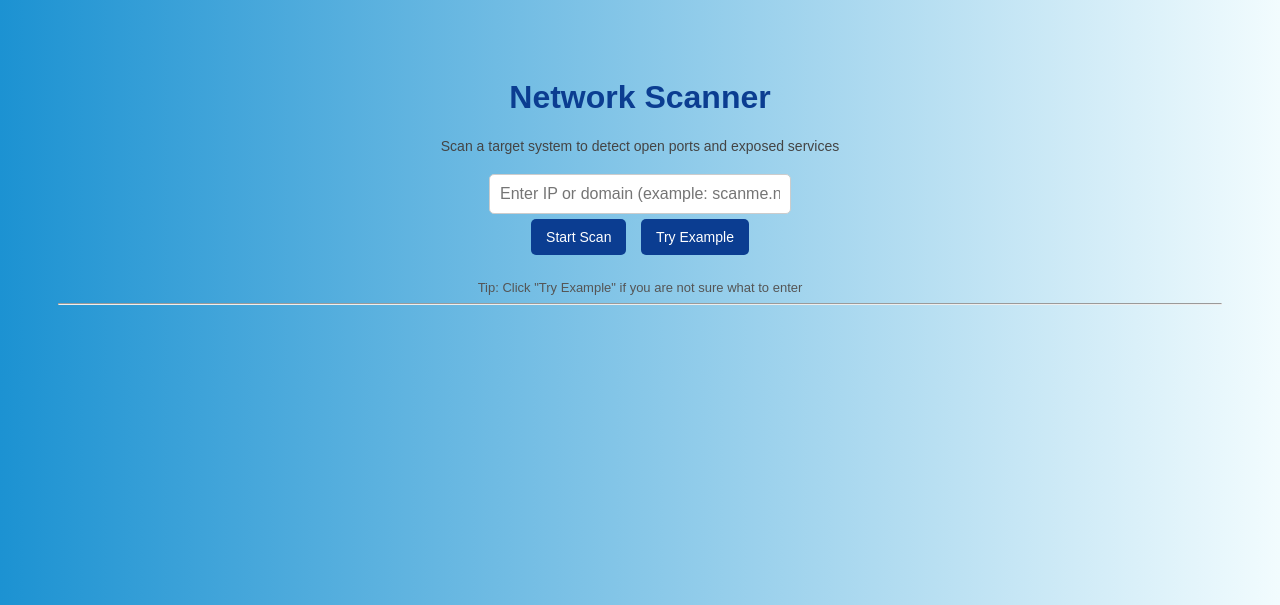
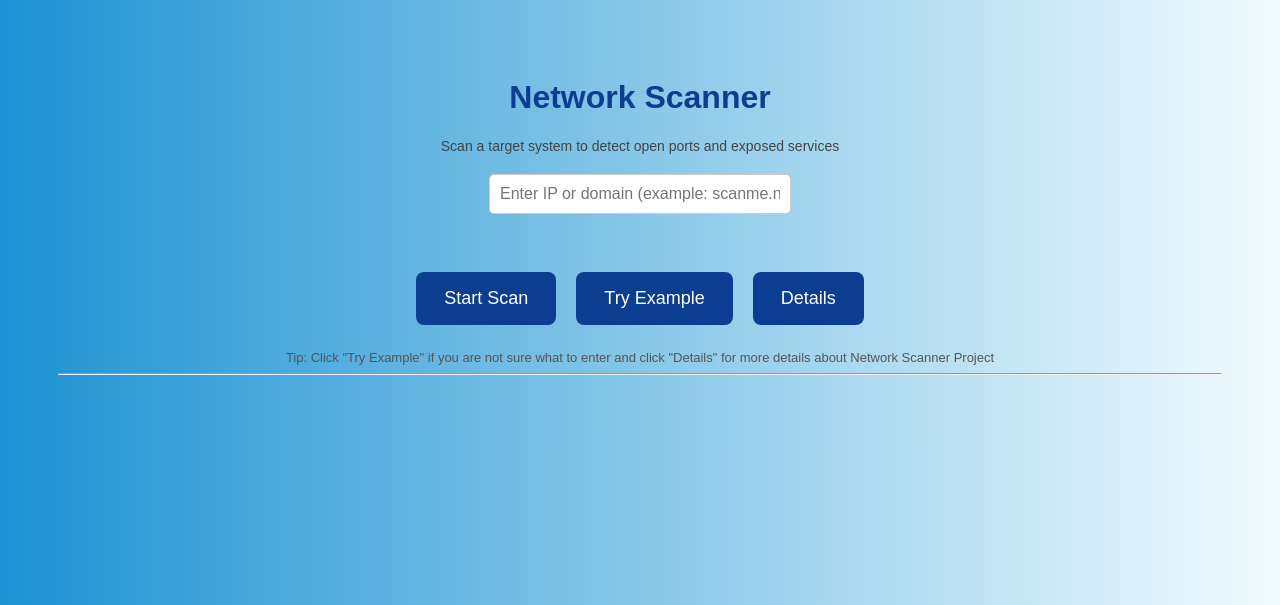
Before and after one commit to manav1777/network-scanner, a Flask app: page / in a window 1280 px wide. Shown: the top 605 px of the page. Run offline with Flask 3, Linux system fonts and the light colour scheme.

Commit message:
added details button and make font bigger

```diff
--- a/templates/index.html
+++ b/templates/index.html
@@ -27,6 +27,14 @@
             margin-bottom: 20px;
         }
 
+        .input-section {
+            margin-bottom: 40px;
+        }
+
+        .buttons {
+            margin-top: 30px;
+        }
+
         input[type="text"] {
             padding: 10px;
             width: 280px;
@@ -36,14 +44,25 @@
         }
 
         button {
-            padding: 10px 15px;
+            padding: 16px 28px;
             margin: 5px;
-            border-radius: 5px;
+            margin-top: 20px;
+            border-radius: 8px;
             border: none;
             background-color: #0b3d91;
             color: white;
-            font-size: 14px;
+            font-size: 18px;
             cursor: pointer;
+        }
+
+        form {
+            display: flex;
+            flex-direction: column;
+            align-items: center;
+        }
+
+        button {
+            margin-top: 10px;
         }
 
         button:hover {
@@ -79,6 +98,33 @@
         .port {
             padding: 4px 0;
         }
+
+        .details-btn {
+            font-size: 13px;
+            padding: 8px 14px;
+            background-color: #334155;
+        }
+
+        #infoBox p {
+            font-size: 14px;
+        }
+
+        #infoBox h2 {
+            font-size: 22px;
+        }
+
+        #infoBox h3 {
+            font-size: 16px;
+        }
+
+        .buttons {
+            margin-top: 30px;
+            display: flex;
+            gap: 10px;
+            justify-content: center;
+        }
+
+
     </style>
 </head>
 
@@ -93,12 +139,16 @@
         <input type="text" name="ip" placeholder="Enter IP or domain (example: scanme.nmap.org)" required>
         <br>
 
-        <button type="submit">Start Scan</button>
-        <button type="button" onclick="fillExample()">Try Example</button>
+        <div class="buttons">
+            <button type="submit">Start Scan</button>
+            <button type="button" onclick="fillExample()">Try Example</button>
+            <button type="button" onclick="toggleInfo()">Details</button>
+        </div>
     </form>
 
     <div class="hint">
-        Tip: Click "Try Example" if you are not sure what to enter
+        Tip: Click "Try Example" if you are not sure what to enter and
+        click "Details" for more details about Network Scanner Project
     </div>
 
     <hr>
@@ -134,9 +184,38 @@
     </div>
     {% endif %}
 
+    <div id="infoBox" style="display:none; background: rgba(255,255,255,0.85); padding:20px; border-radius:10px; margin-top:20px; text-align:left; max-width:600px; margin-left:auto; margin-right:auto;">
+
+    <h2>About This Tool</h2>
+
+    <p>This tool scans a target system to identify open ports and exposed network services.</p>
+
+    <h3>Features</h3>
+    <p>
+        Port scanning<br>
+        Service detection<br>
+        Open port identification<br>
+        Basic exposure analysis
+    </p>
+
+    <h3>Tech Stack</h3>
+    <p>Python Flask HTML CSS</p>
+
+</div>
+
     <script>
         function fillExample() {
             document.querySelector('input[name="ip"]').value = "scanme.nmap.org";
+        }
+
+        function toggleInfo() {
+            var box = document.getElementById("infoBox");
+
+            if (box.style.display === "block") {
+                box.style.display = "none";
+            } else {
+                box.style.display = "block";
+            }
         }
     </script>
 
```
